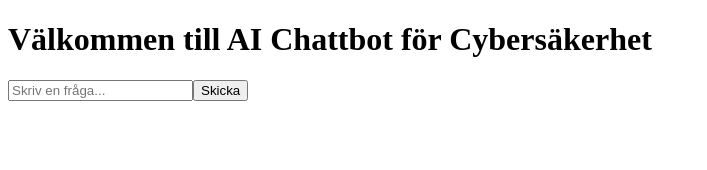
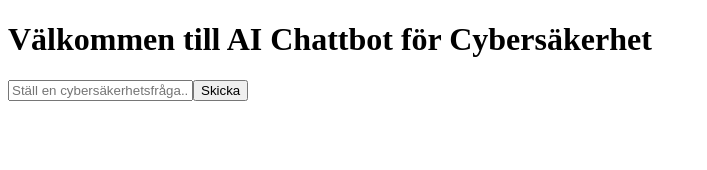
Before and after one commit to Webbstarss/cybersecurity-ai-app, a Next.js app: page / in a window 1280 px wide. Shown: the top 170 px of the page, without its empty margins (0-707 px from the left). Built offline with nearby package versions, Linux system fonts and the light colour scheme.

Commit message:
Update Chatbot.js

```diff
--- a/components/Chatbot.js
+++ b/components/Chatbot.js
@@ -1,57 +1,49 @@
 import { useState } from 'react';
 
 export default function Chatbot() {
-  const [messages, setMessages] = useState([]);
+  const [messages, setMessages] = useState([{ role: 'system', content: 'Du är en cybersäkerhetsexpert.' }]);
   const [input, setInput] = useState('');
+  const [loading, setLoading] = useState(false);
+  const [response, setResponse] = useState('');
 
-  const sendMessage = async () => {
+  const handleSubmit = async (e) => {
+    e.preventDefault();
     if (!input.trim()) return;
 
-    const userMessage = { role: 'user', content: input };
-    setMessages([...messages, userMessage]);
+    const newMessages = [...messages, { role: 'user', content: input }];
+    setMessages(newMessages);
+    setLoading(true);
     setInput('');
 
-    const res = await fetch('/api/chat', {
-      method: 'POST',
-      headers: { 'Content-Type': 'application/json' },
-      body: JSON.stringify({ messages: [...messages, userMessage] }),
-    });
-
-    const data = await res.json();
-    const assistantMessage = { role: 'assistant', content: data.reply };
-    setMessages(prev => [...prev, assistantMessage]);
+    try {
+      const res = await fetch('/api/chat', {
+        method: 'POST',
+        headers: { 'Content-Type': 'application/json' },
+        body: JSON.stringify({ messages: newMessages }),
+      });
+      const data = await res.json();
+      setMessages([...newMessages, { role: 'assistant', content: data.reply }]);
+      setResponse(data.reply);
+    } catch (err) {
+      setResponse('Fel vid API-anrop.');
+    } finally {
+      setLoading(false);
+    }
   };
 
   return (
-    <div className="max-w-xl mx-auto p-4">
-      <div className="border rounded p-4 h-96 overflow-y-auto bg-white">
-        {messages.map((msg, index) => (
-          <div
-            key={index}
-            className={`mb-2 p-2 rounded ${
-              msg.role === 'user' ? 'bg-blue-100 text-right' : 'bg-gray-100 text-left'
-            }`}
-          >
-            {msg.content}
+    <div>
+      <div className="chatbox">
+        {messages.slice(1).map((msg, i) => (
+          <div key={i} className={msg.role}>
+            <strong>{msg.role === 'user' ? 'Du' : 'Bot'}:</strong> {msg.content}
           </div>
         ))}
       </div>
-      <div className="flex mt-4">
-        <input
-          type="text"
-          className="flex-1 border p-2 rounded-l"
-          value={input}
-          onChange={(e) => setInput(e.target.value)}
-          onKeyDown={(e) => e.key === 'Enter' && sendMessage()}
-          placeholder="Skriv en fråga..."
-        />
-        <button
-          onClick={sendMessage}
-          className="bg-blue-500 text-white px-4 py-2 rounded-r"
-        >
-          Skicka
-        </button>
-      </div>
+      <form onSubmit={handleSubmit}>
+        <input value={input} onChange={(e) => setInput(e.target.value)} placeholder="Ställ en cybersäkerhetsfråga..." />
+        <button type="submit" disabled={loading}>{loading ? 'Laddar...' : 'Skicka'}</button>
+      </form>
     </div>
   );
 }
```
